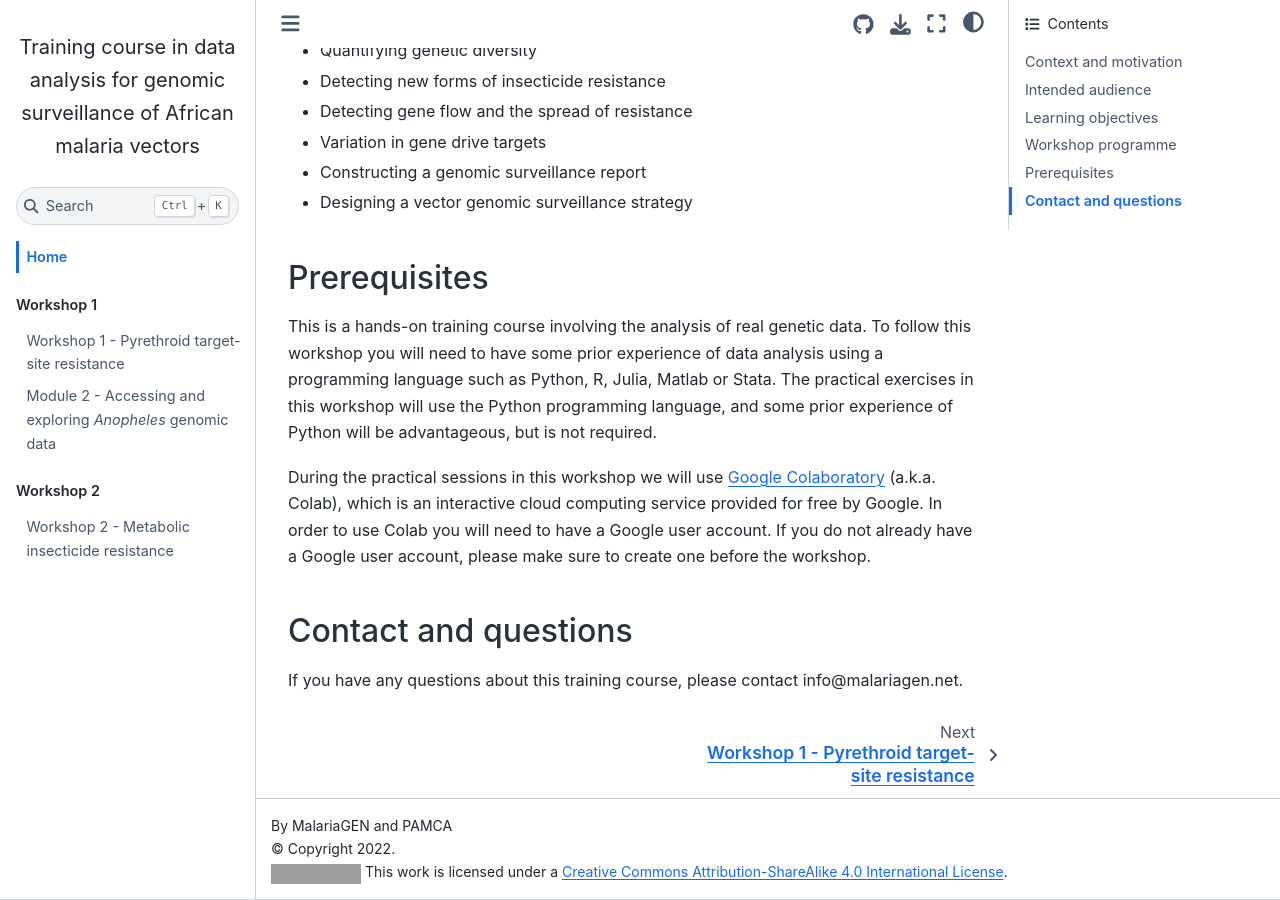
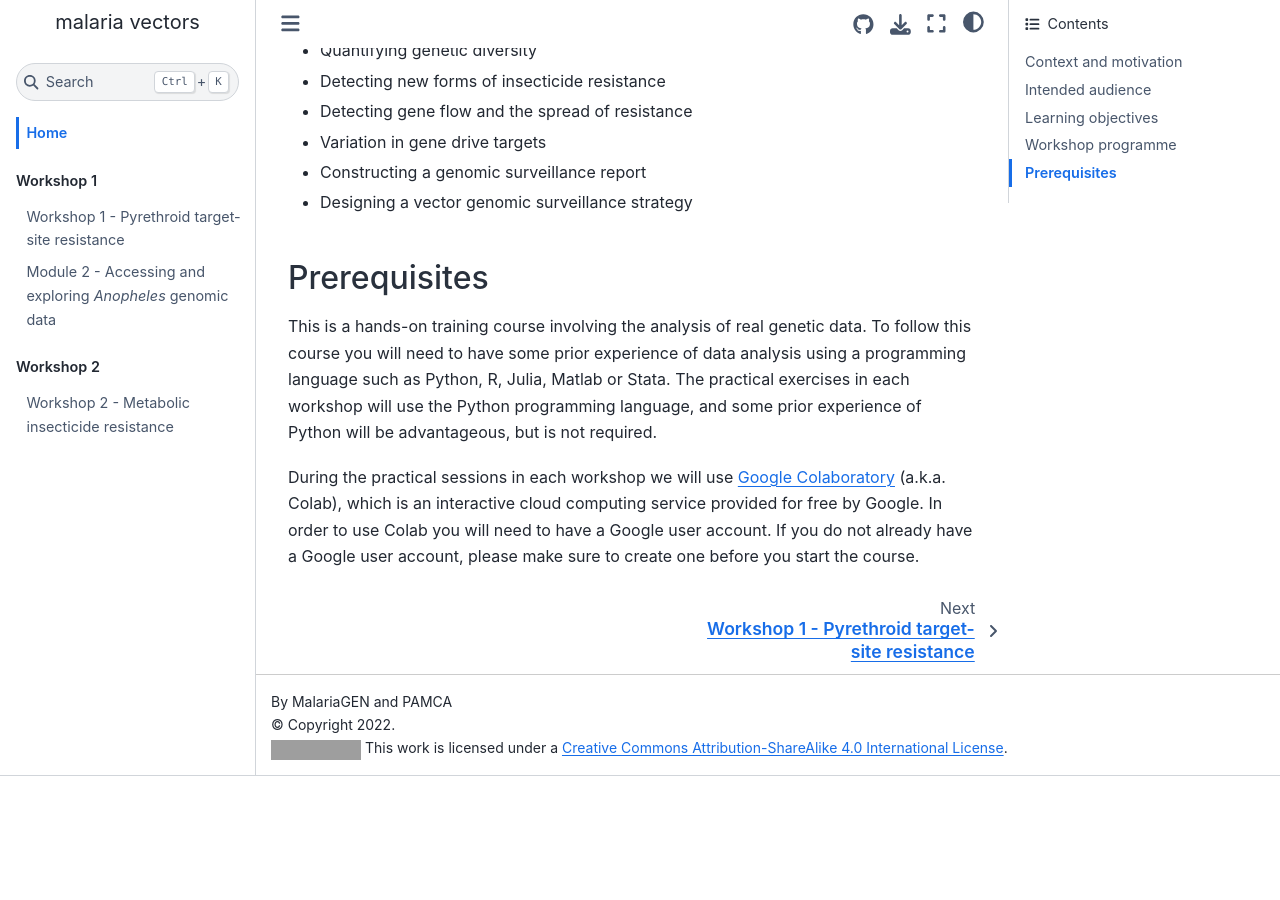
Before and after one commit to anopheles-genomic-surveillance/anopheles-genomic-surveillance.github.io, a Jupyter Book: the page built from docs/home.md, in a window 1280 px wide and 900 px high, scrolled down 3231 px. Built offline with Jupyter Book 1.0.4 settings and Sphinx 7.4.7 and the Sphinx Book theme 1.1.4, drawn with Linux system fonts in a browser that asks for light colours; pages that are not in the unit, such as notebooks, are missing from menus; after the commit the page ends 4007 px from its top, so only the background shows below that; grey boxes are pictures that could not be loaded.

Commit message:
minor fix

```diff
--- a/docs/home.md
+++ b/docs/home.md
@@ -79,11 +79,6 @@ Other topics we may cover in future workshops include:
 
 ## Prerequisites
 
-This is a hands-on training course involving the analysis of real genetic data. To follow this workshop you will need to have some prior experience of data analysis using a programming language such as Python, R, Julia, Matlab or Stata. The practical exercises in this workshop will use the Python programming language, and some prior experience of Python will be advantageous, but is not required.
+This is a hands-on training course involving the analysis of real genetic data. To follow this course you will need to have some prior experience of data analysis using a programming language such as Python, R, Julia, Matlab or Stata. The practical exercises in each workshop will use the Python programming language, and some prior experience of Python will be advantageous, but is not required.
 
-During the practical sessions in this workshop we will use [Google Colaboratory](https://colab.research.google.com/) (a.k.a. Colab), which is an interactive cloud computing service provided for free by Google. In order to use Colab you will need to have a Google user account. If you do not already have a Google user account, please make sure to create one before the workshop.
-
-
-## Contact and questions
-
-If you have any questions about this training course, please contact info@malariagen.net.
+During the practical sessions in each workshop we will use [Google Colaboratory](https://colab.research.google.com/) (a.k.a. Colab), which is an interactive cloud computing service provided for free by Google. In order to use Colab you will need to have a Google user account. If you do not already have a Google user account, please make sure to create one before you start the course.
```
